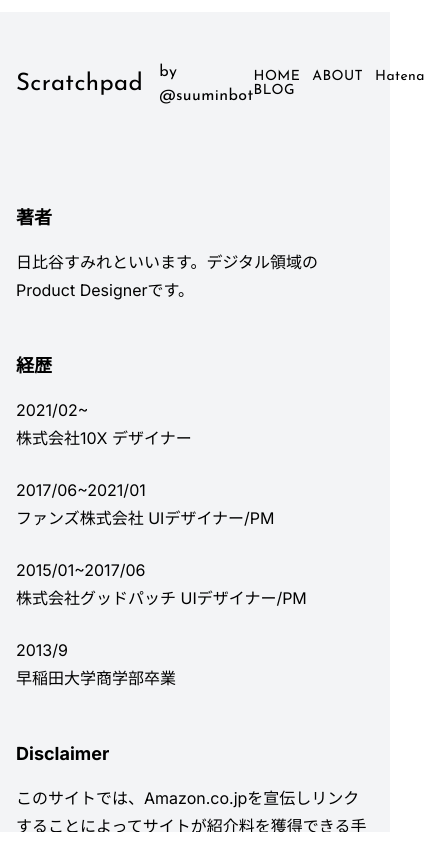
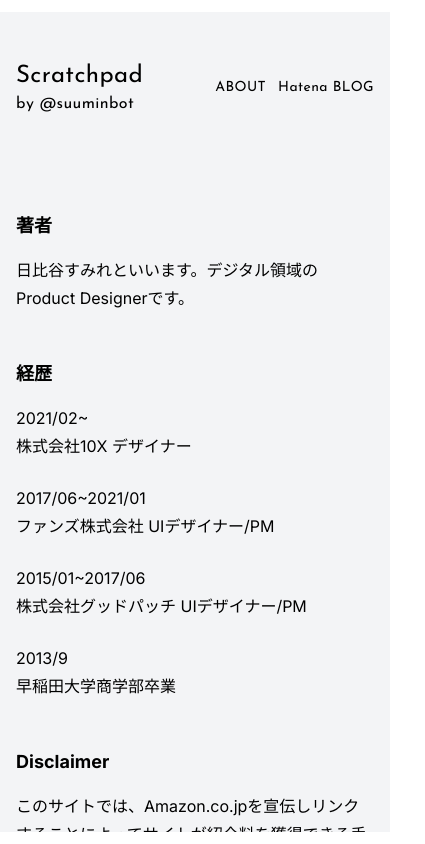
Before and after one commit to suuminbot/sumirehibiyacom, a Next.js app: page /about in a window 390 px wide. Shown: the top 844 px of the page, 425 px wide, since content can reach past the window. Built offline with nearby package versions, Linux system fonts and the light colour scheme.

Commit message:
fix responsive setting

```diff
--- a/app/layout.tsx
+++ b/app/layout.tsx
@@ -28,7 +28,7 @@ export default function RootLayout({
           <div className="bg-gray-100">
             <div className="container px-4 md:max-w-screen-sm m-auto">
               <header className="flex justify-between items-center py-12 md:py-20 font-display tracking-wide">
-                <div className="flex items-center">
+                <div className="md:flex items-center">
                   <h1 className="text-2xl md:text-3xl">
                     <Link href="/" className="hover:no-underline mr-4">
                       Scratchpad
@@ -38,7 +38,7 @@ export default function RootLayout({
                 </div>
 
                 <div className="text-sm leading-none">
-                  <Link href="/" className="mr-3">
+                  <Link href="/" className="mr-3 hidden md:inline">
                     HOME
                   </Link>
                   <Link href="/about" className="mr-3">
@@ -48,7 +48,6 @@ export default function RootLayout({
                     href="https://moments-of-joy.hatenablog.com/"
                     target="_blank"
                     rel="noopener noreferrer"
-                    className="mr-3"
                   >
                     Hatena BLOG
                   </a>
```
